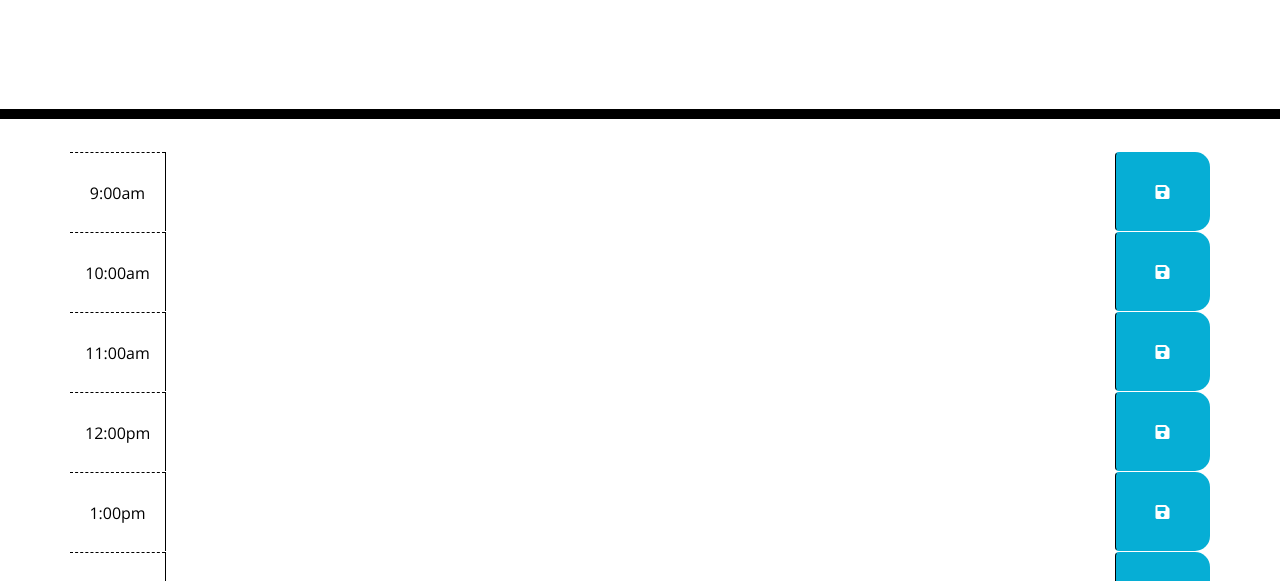
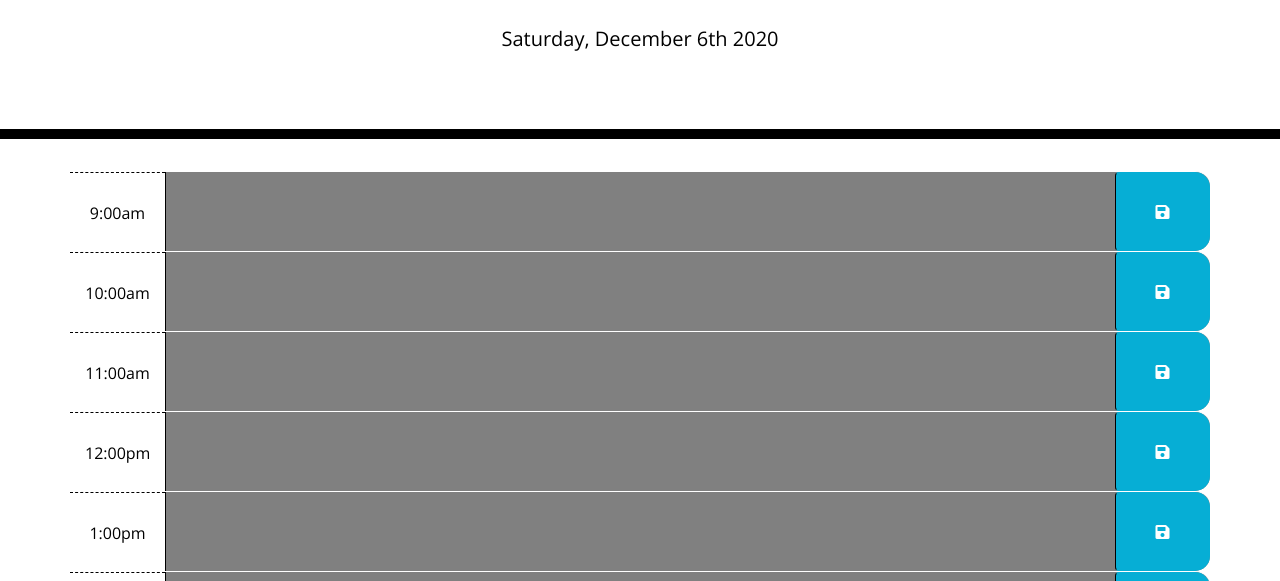
Before and after one commit to anniemcfarland7/Work-Day-Scheduler, a plain HTML site: page index.html in a window 1280 px wide. Shown: the part 181-762 px from the top of the page. Drawn offline with nearby package versions, Linux system fonts and the light colour scheme; files that its build step writes are made by us from their sources.

Commit message:
Update index.html

```diff
--- a/index.html
+++ b/index.html
@@ -18,7 +18,7 @@
       href="https://fonts.googleapis.com/css?family=Open+Sans&display=swap"
       rel="stylesheet"
     />
-    <link rel="stylesheet" href="/blob/master/assets/style.css" />
+    <link rel="stylesheet" href="assets/style.css" />
     <title>Work Day Scheduler</title>
   </head>
 
@@ -118,5 +118,5 @@
 
     <script src="https://cdnjs.cloudflare.com/ajax/libs/jquery/3.2.1/jquery.min.js"></script>
     <script src="https://cdnjs.cloudflare.com/ajax/libs/moment.js/2.29.1/moment.min.js"></script>
-    <script src="blob/master/assets/script.js"></script>
+    <script src="assets/script.js"></script>
 </html>
```
